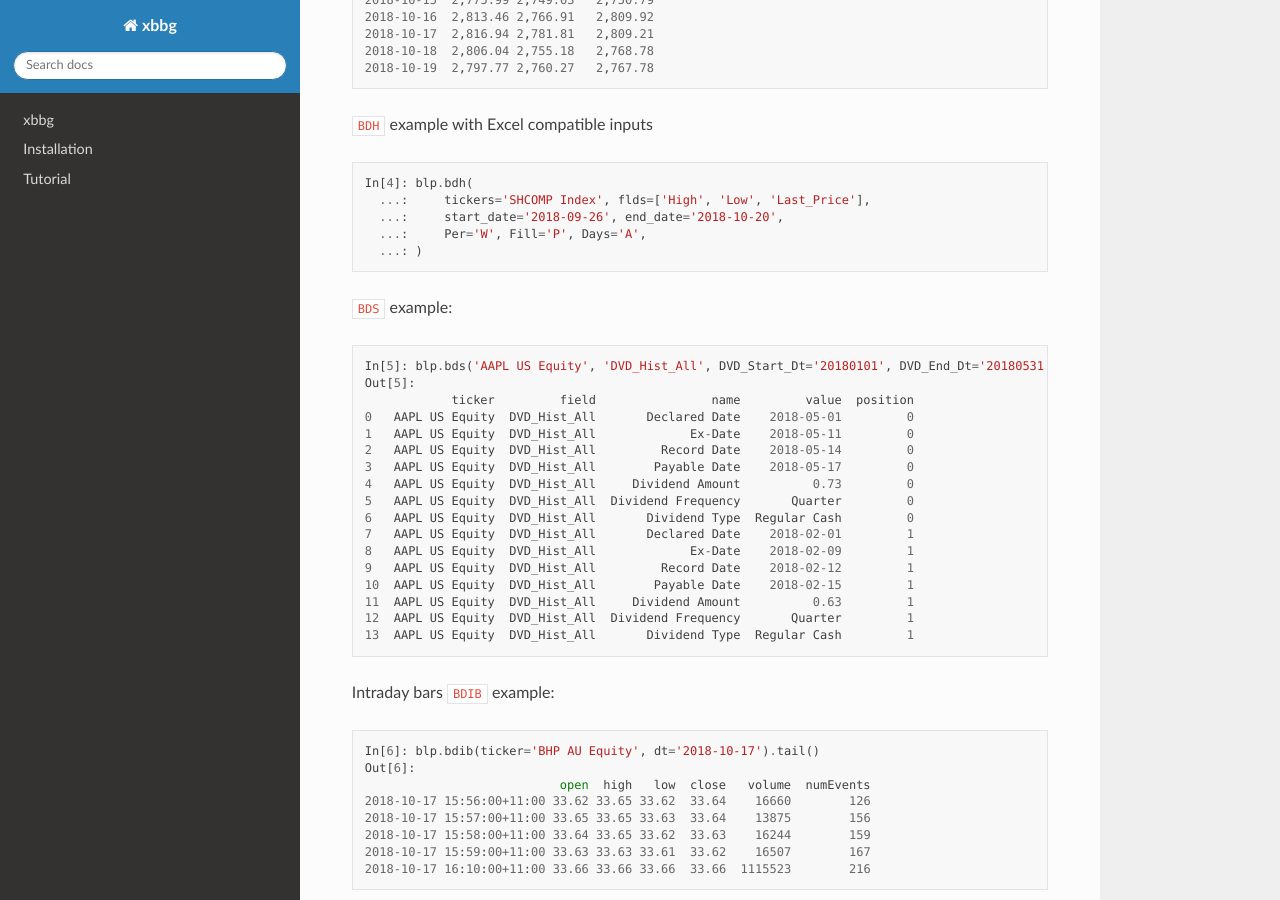
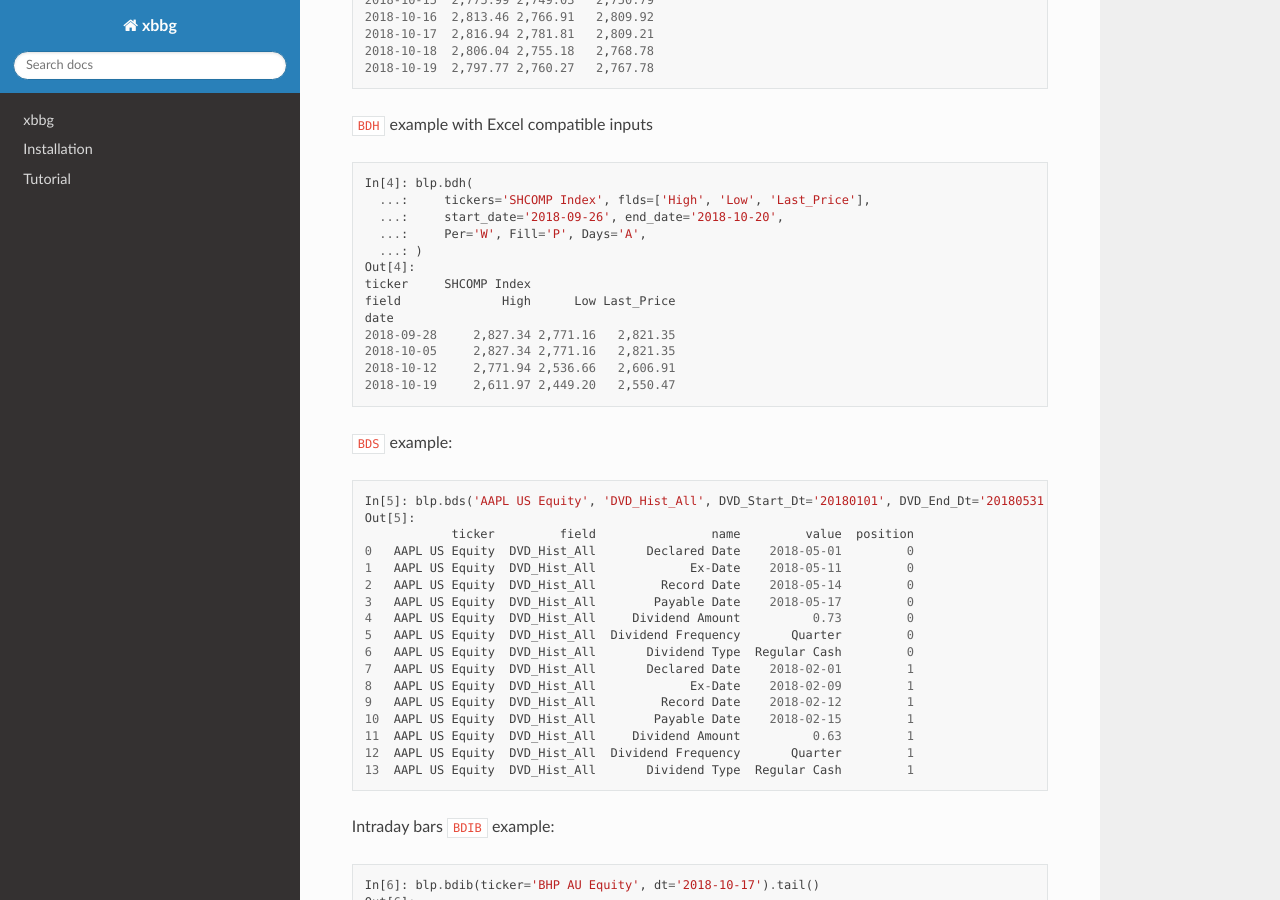
Before and after one commit to alpha-xone/xbbg, a Sphinx documentation site: the page built from docs/index.rst, in a window 1280 px wide and 900 px high, scrolled down 1088 px. Built offline with Sphinx 7.4.7 and the Read the Docs theme 2.0.0, drawn with Linux system fonts in a browser that asks for light colours.

Commit message:
docs tutorial example fix

```diff
--- a/docs/index.rst
+++ b/docs/index.rst
@@ -66,6 +66,14 @@ there are multiple queries in the same scope**.
       ...:     start_date='2018-09-26', end_date='2018-10-20',
       ...:     Per='W', Fill='P', Days='A',
       ...: )
+    Out[4]:
+    ticker     SHCOMP Index
+    field              High      Low Last_Price
+    date
+    2018-09-28     2,827.34 2,771.16   2,821.35
+    2018-10-05     2,827.34 2,771.16   2,821.35
+    2018-10-12     2,771.94 2,536.66   2,606.91
+    2018-10-19     2,611.97 2,449.20   2,550.47
 
 ``BDS`` example:
 
```
